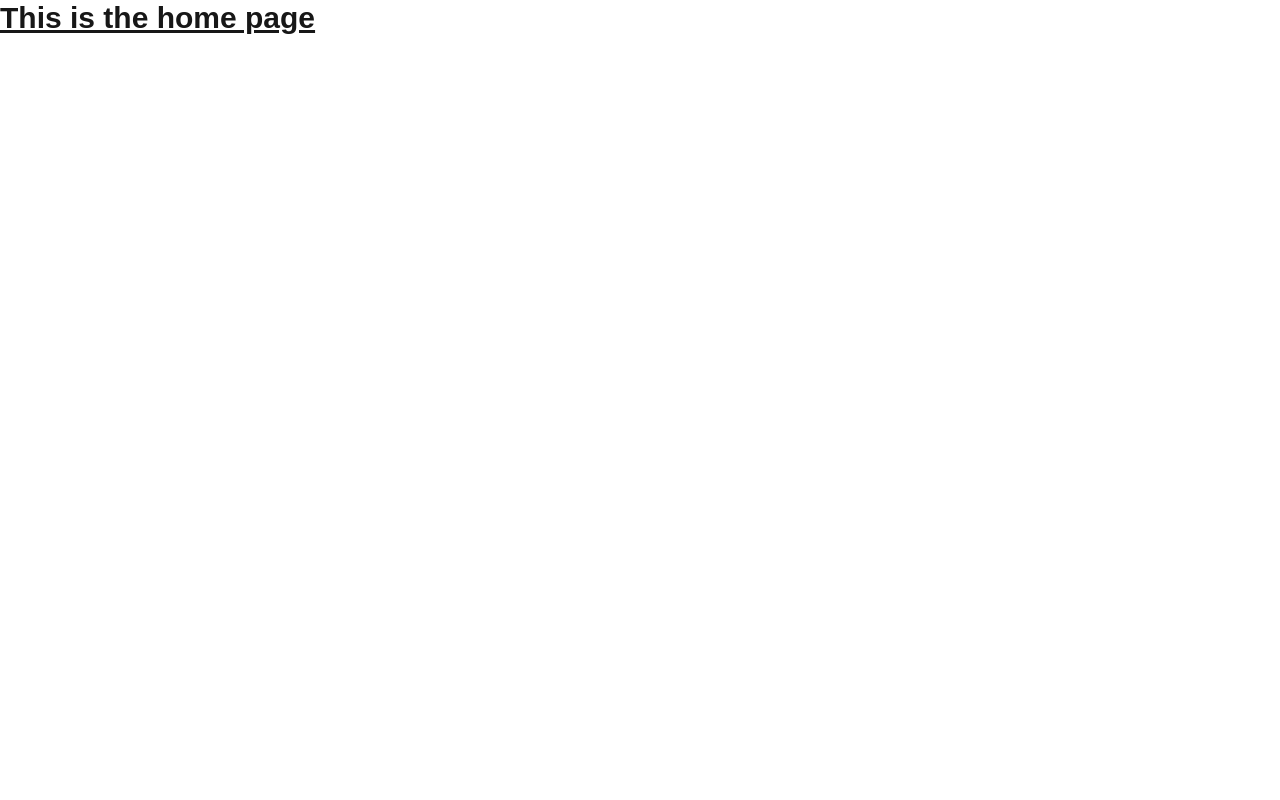
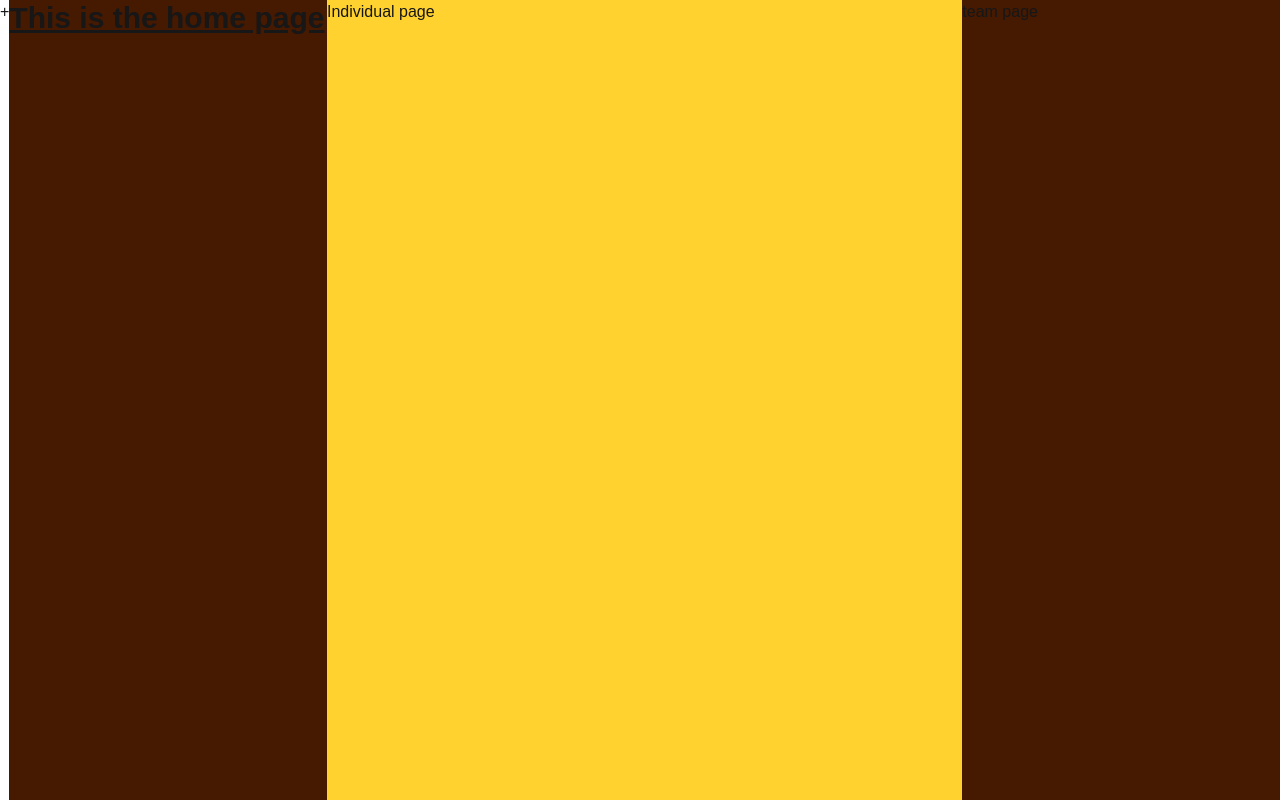
Before and after one commit to Sumitvi/NextJs, a Next.js app in the folder level3/: page / in a window 1280 px wide. Built offline with nearby package versions, Linux system fonts and the light colour scheme.

Commit message:
Parallel Routing

```diff
--- /dev/null
+++ b/level3/src/app/@indivi/default.js
@@ -0,0 +1,3 @@
+export default function Default() {
+  return null;
+}
--- /dev/null
+++ b/level3/src/app/@team/default.js
@@ -0,0 +1,3 @@
+export default function Default() {
+  return null;
+}
--- a/level3/src/app/layout.js
+++ b/level3/src/app/layout.js
@@ -16,13 +16,14 @@ export const metadata = {
   description: "Generated by create next app",
 };
 
-export default function RootLayout({ children }) {
+
+export default function RootLayout({ children, indivi, team }) {
   return (
-    <html lang="en">
-      <body
-        className={`${geistSans.variable} ${geistMono.variable} antialiased`}
-      >
-        {children}
+     <html>
++      <body className="w-screen h-screen flex">
+      <div className="w-[25%] bg-amber-950">{children}</div>
+      <div className="w-[50%] bg-amber-300" >{indivi}</div>
+      <div className="w-[25%] bg-amber-950">{team}</div>
       </body>
     </html>
   );
```
